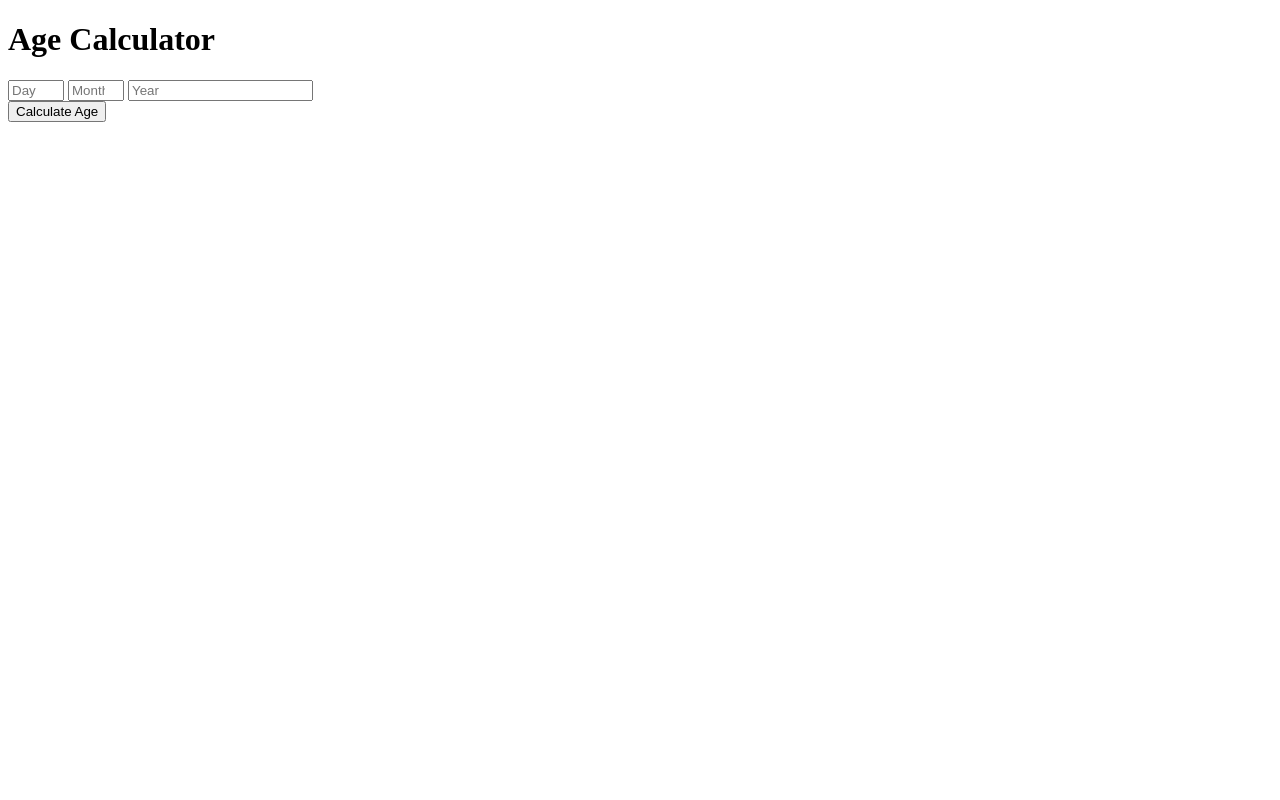
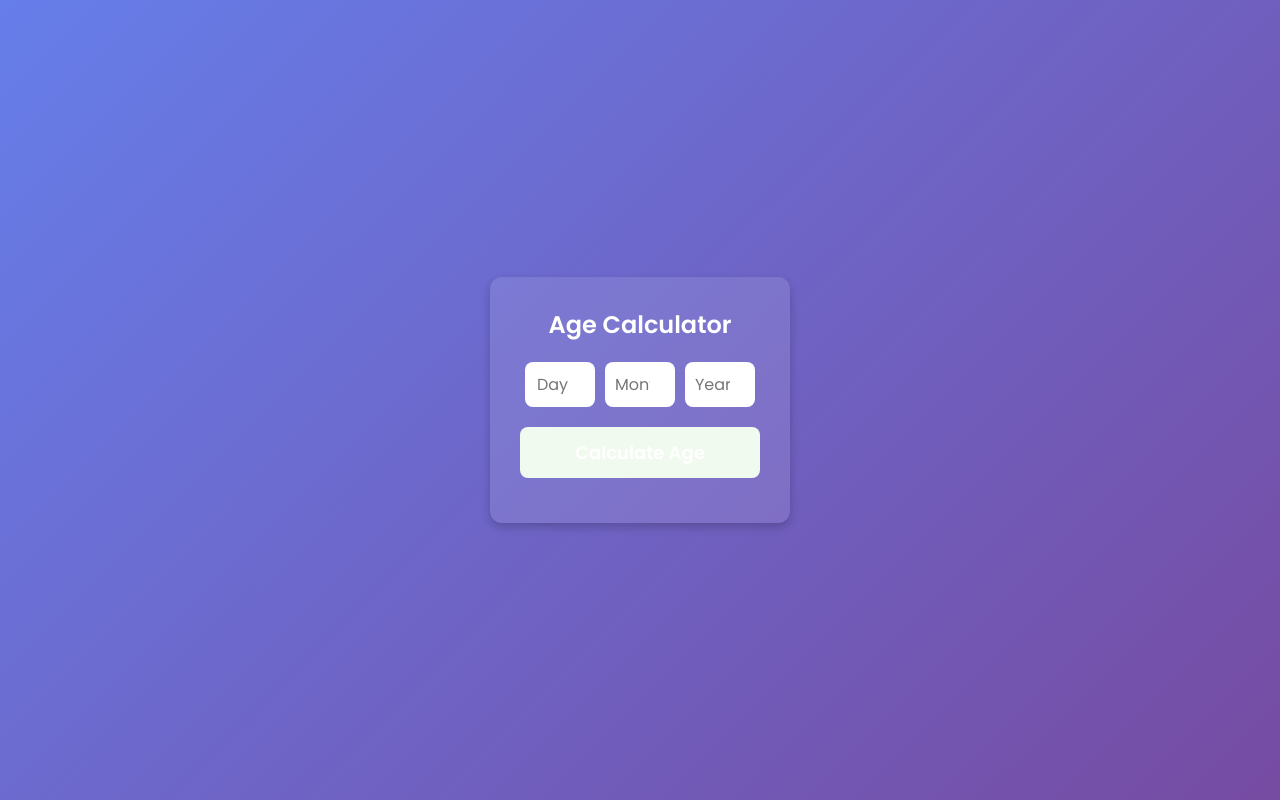
Before and after one commit to banaprojects/codealpha_tasks, a plain HTML site: page CodeAlpha_Age_Calculator/index.html in a window 1280 px wide. Drawn offline with Linux system fonts and the light colour scheme.

Commit message:
Added CSS and made the javascript code cleaner

```diff
--- a/CodeAlpha_Age_Calculator/index.html
+++ b/CodeAlpha_Age_Calculator/index.html
@@ -7,15 +7,15 @@
     <link rel="stylesheet" href="./style.css" />
   </head>
   <body>
-    <div class="universal_container">
+    <div class="container">
       <h1>Age Calculator</h1>
       <div class="input-container">
         <input type="number" id="day" placeholder="Day" min="1" max="31" />
         <input type="number" id="month" placeholder="Month" min="1" max="12" />
         <input type="number" id="year" placeholder="Year" min="1900" />
-        <div class="result"></div>
       </div>
       <button id="calculateBtn">Calculate Age</button>
+      <div class="result"></div>
     </div>
 
     <script src="./script.js"></script>
--- a/CodeAlpha_Age_Calculator/script.js
+++ b/CodeAlpha_Age_Calculator/script.js
@@ -3,28 +3,26 @@ document.addEventListener("DOMContentLoaded", function () {
 });
 
 function calculateAge() {
-    console.log("calculateAge function called!"); // Debugging
+    // console.log("calculateAge function called!");
 
     const day = document.getElementById("day").value;
     const month = document.getElementById("month").value;
     const year = document.getElementById("year").value;
     const result = document.querySelector(".result");
 
-    console.log(`Inputs: Day=${day}, Month=${month}, Year=${year}`); // Debugging
+    // console.log(`Inputs: Day=${day}, Month=${month}, Year=${year}`);
 
-    // Input validation: Check if fields are empty
     if (!day || !month || !year) {
-        result.innerHTML = "Please enter a valid date";
+        result.innerHTML = "Please enter a valid date!";
         return;
     }
 
     const birthdate = new Date(year, month - 1, day);
     const today = new Date();
 
-    // Check if the date is valid and not in the future
     if (birthdate > today || isNaN(birthdate.getTime())) {
-        console.log("Invalid birthdate detected!"); // Debugging
-        result.innerHTML = "Please enter a valid date";
+        console.log("Invalid birthdate detected!");
+        result.innerHTML = "Please enter a valid date!";
         return;
     }
 
@@ -36,6 +34,6 @@ function calculateAge() {
         ageValue--;
     }
 
-    console.log(`Calculated age: ${ageValue}`); // Debugging
-    result.innerHTML = `You are ${ageValue} years old`;
+    // console.log(`Calculated age: ${ageValue}`);
+    result.innerHTML = `You are <strong>${ageValue}</strong> years old!`;
 }
--- a/CodeAlpha_Age_Calculator/style.css
+++ b/CodeAlpha_Age_Calculator/style.css
@@ -0,0 +1,78 @@
+/* Import Google Font */
+@import url('https://fonts.googleapis.com/css2?family=Poppins:wght@300;400;600&display=swap');
+
+* {
+    margin: 0;
+    padding: 0;
+    box-sizing: border-box;
+    font-family: 'Poppins', sans-serif;
+}
+
+body {
+    display: flex;
+    justify-content: center;
+    align-items: center;
+    height: 100vh;
+    background: linear-gradient(135deg, #667eea, #764ba2);
+    color: #fff;
+}
+
+.container {
+    background: rgba(255, 255, 255, 0.1);
+    padding: 30px;
+    border-radius: 12px;
+    box-shadow: 0px 4px 10px rgba(0, 0, 0, 0.2);
+    text-align: center;
+    width: 300px;
+}
+
+h1 {
+    font-size: 24px;
+    margin-bottom: 20px;
+}
+
+.input-container {
+    display: flex;
+    justify-content: center;
+    gap: 10px;
+    margin-bottom: 20px;
+}
+
+input {
+    width: 70px;
+    padding: 10px;
+    border: none;
+    border-radius: 8px;
+    text-align: center;
+    font-size: 16px;
+    outline: none;
+    transition: 0.3s;
+}
+
+input:focus {
+    background: rgba(255, 255, 255, 0.8);
+}
+
+button {
+    width: 100%;
+    padding: 12px;
+    background: #f1faee;
+    border: none;
+    color: white;
+    font-size: 18px;
+    font-weight: 600;
+    border-radius: 8px;
+    cursor: pointer;
+    transition: 0.3s;
+}
+
+button:hover {
+    background: #a8dadc;
+}
+
+.result {
+    margin-top: 15px;
+    font-size: 18px;
+    font-weight: 500;
+    text-align: center;
+}
```
